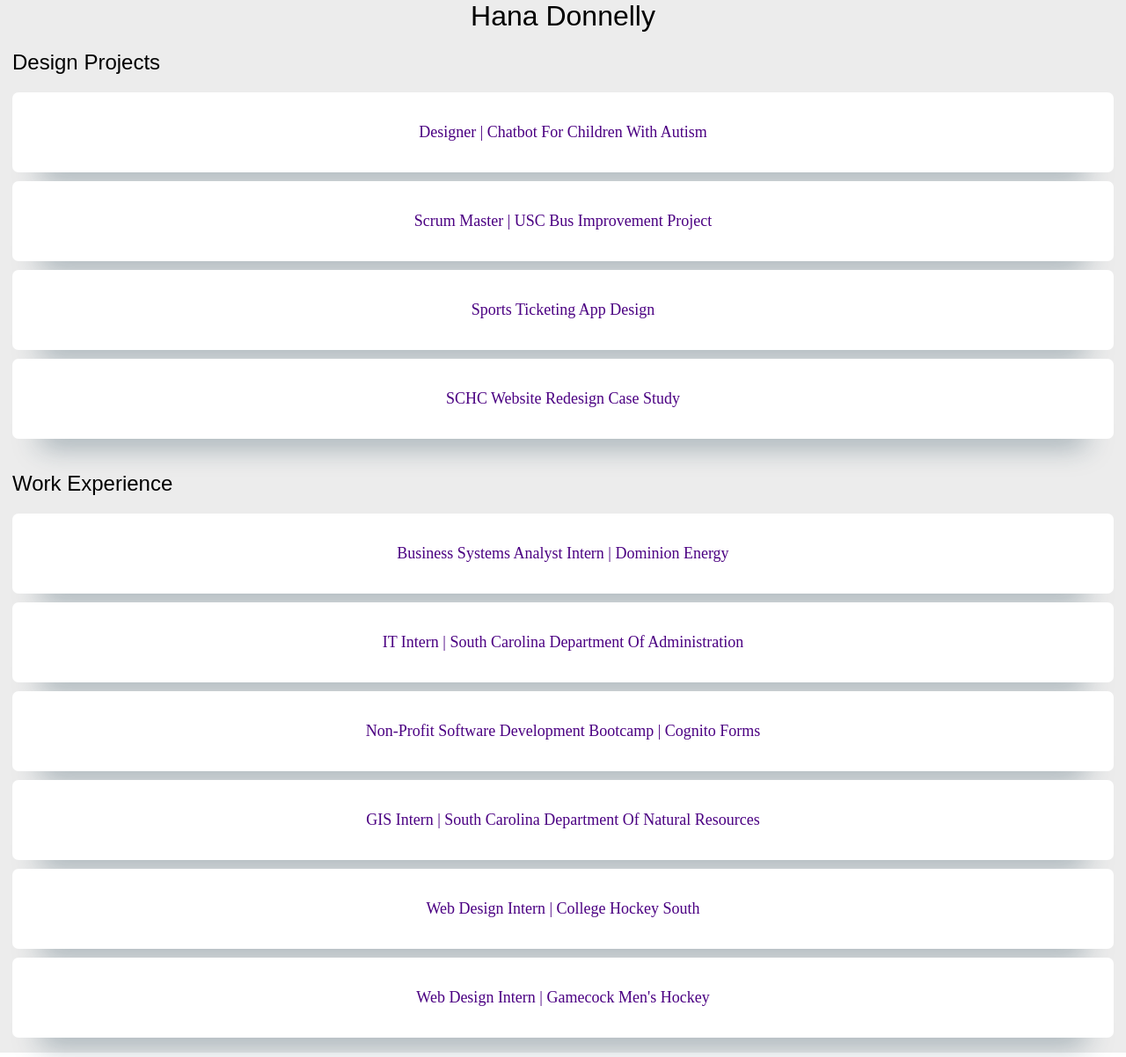
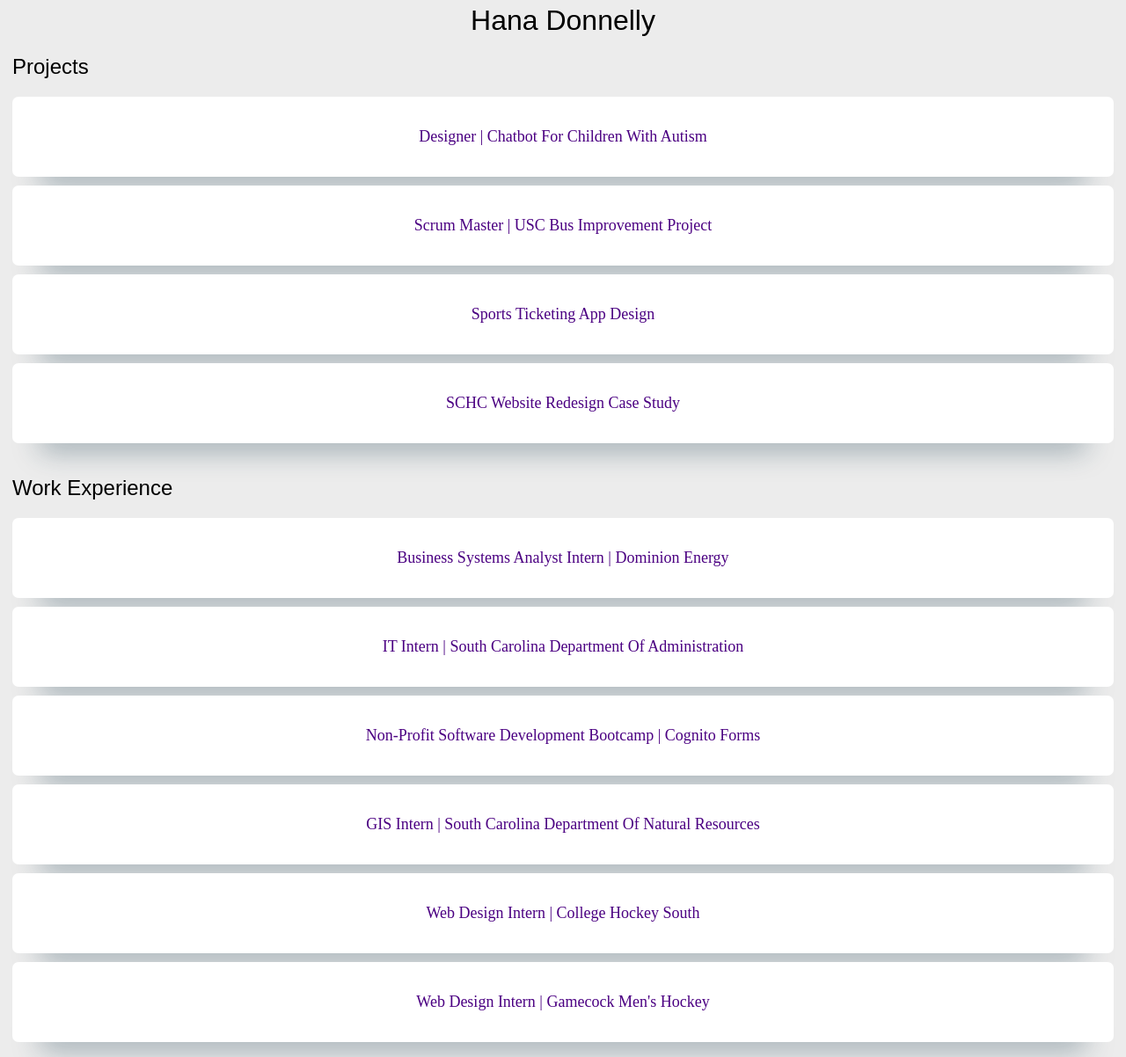
Before and after one commit to hanaEdonnelly/hana.gallery, a Jekyll site: the page built from index.html, in a window 1280 px wide. Shown: the whole page at 88% size. Built offline with Jekyll 4.4.1, drawn with Linux system fonts in a browser that asks for light colours; some web fonts are replaced.

Commit message:
Add files via upload

```diff
--- a/index.html
+++ b/index.html
@@ -3,10 +3,10 @@
 title: Hana Donnelly
 ---
 <div class="box-container">
-  <h2>Design Projects</h2>
+  <h2>Projects</h2>
   <ul id="projects" class="ul-boxes">
     {% for project in site.projects %}
-    <li><a href="{{ project.url }}">{{ project.title }}</a></li>
+    <a href="{{ project.url }}"><li>{{ project.title }}</li></a>
     {% endfor %}
   </ul>
 </div>
@@ -14,6 +14,6 @@
   <h2>Work Experience</h2>
   <ul id="resume" class="ul-boxes">
   {% for entry in site.resume_entries reversed %}
-  <li><a href="{{ entry.url }}">{{ entry.title }}</a></li>
+  <a href="{{ entry.url }}"><li>{{ entry.title }}</li></a>
   {% endfor %}
 </div>
--- a/styles.css
+++ b/styles.css
@@ -206,10 +206,6 @@
 ul > * {
   margin-bottom: 7px;
 }
-.story-div {
-  background-color: #fff;
-  padding: 5px;
-}
 .body-div {
   padding: 0;
   margin: 0 auto;
@@ -221,7 +217,13 @@
   max-width: 100%;
   width: 100%;
   box-sizing: border-box;
-  padding: 0 7px;
+  padding: 5px 7px 0;
+}
+.story-div {
+  background-color: #fff;
+  padding: 5px;
+  margin-top: 3px;
+  border-radius: 7px;
 }
 .box-container {
   padding: 0 7px 7px 7px;
@@ -234,7 +236,7 @@
   margin: 0;
   padding: 0;
 }
-.ul-boxes > li {
+.ul-boxes > a {
   margin-bottom: 10px;
   padding: 35px 5px;
   border-radius: 7px;
@@ -243,10 +245,7 @@
   background-color: #fff;
   text-transform: capitalize;
   color: #4B0082;
-}
-.ul-boxes > li > a {
   text-decoration: none;
-  color: #4B0082;
 }
 .story-button {
   display: block;
```
Also changed, not shown: styles.less (+9 -11 lines).
